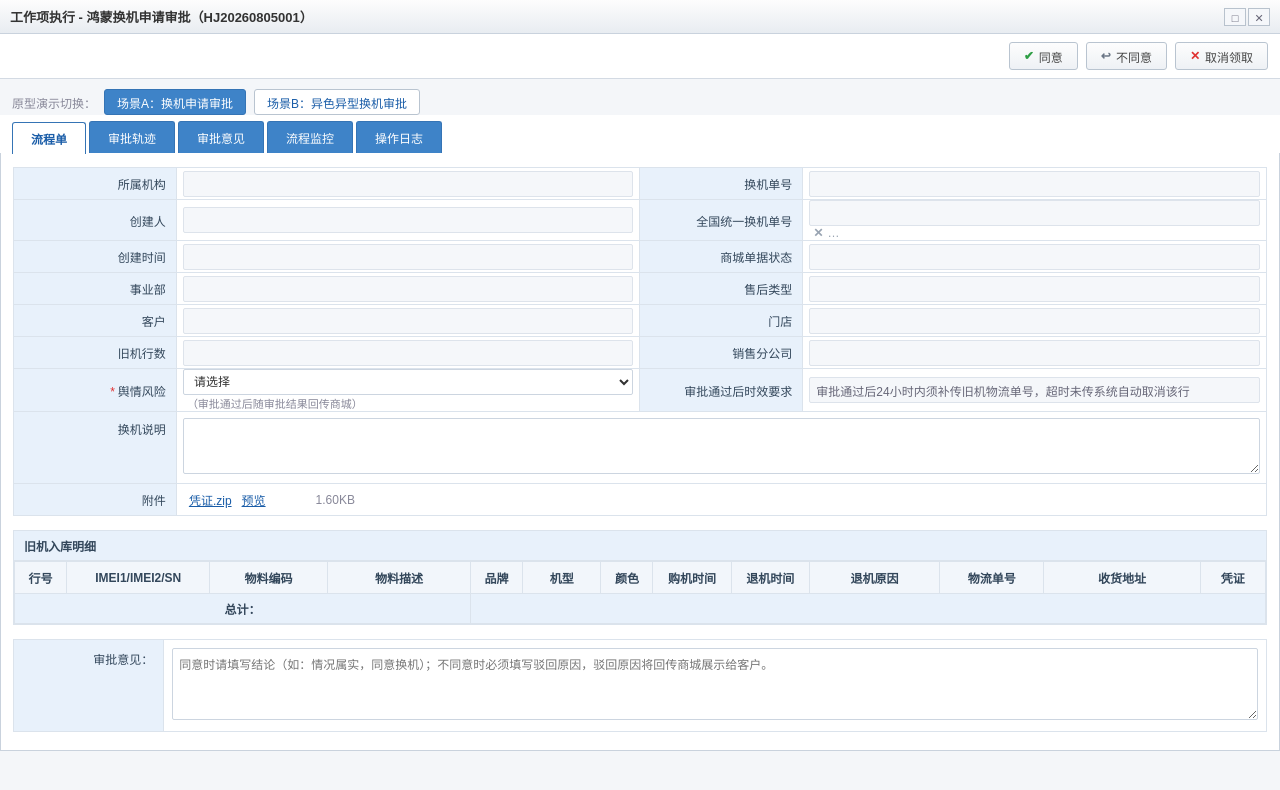
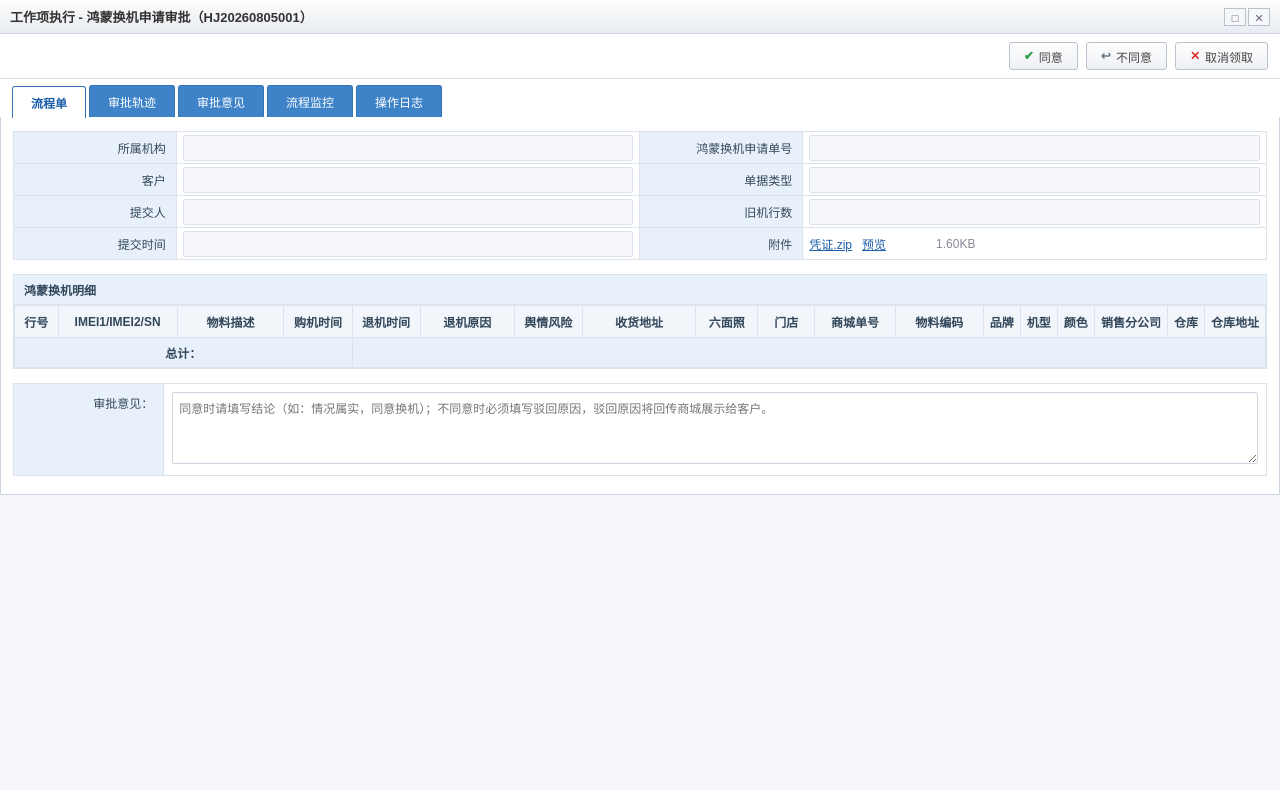
Before and after one commit to Gh616678923/hongmeng-swap-bpm-prototype, a plain HTML site: page bpm/index.html in a window 1280 px wide. Drawn offline with Linux system fonts and the light colour scheme.

Commit message:
BPM审批原型：字段调整与明细表改版

```diff
--- a/bpm/index.html
+++ b/bpm/index.html
@@ -163,16 +163,6 @@
     }
     .pane .hint { color: #889; margin-bottom: 10px; }
 
-    /* 场景切换（原型演示用） */
-    .demo-switch {
-      margin: 10px 12px 0; display: flex; gap: 8px; align-items: center;
-    }
-    .demo-switch span { color: #889; }
-    .demo-switch button {
-      height: 26px; padding: 0 12px; border: 1px solid #b9c4d0; border-radius: 3px;
-      background: #fff; cursor: pointer; font-size: 12px; color: #1a5da8;
-    }
-    .demo-switch button.cur { background: #3e83c8; color: #fff; border-color: #3574b5; }
 
     /* 提交反馈 */
     .toast {
@@ -198,13 +188,6 @@
     <button class="act-btn cancel" onclick="doApprove('取消领取')"><span class="ico">✕</span>取消领取</button>
   </div>
 
-  <!-- 场景切换（原型演示） -->
-  <div class="demo-switch">
-    <span>原型演示切换：</span>
-    <button id="swNormal" class="cur" onclick="switchScene('normal')">场景A：换机申请审批</button>
-    <button id="swDiff" onclick="switchScene('diff')">场景B：异色异型换机审批</button>
-  </div>
-
   <!-- 页签 -->
   <div class="tab-strip">
     <div class="tab cur" data-pane="paneFlow" onclick="switchTab(this)">流程单</div>
@@ -221,66 +204,27 @@
       <tr>
         <td class="lbl">所属机构</td>
         <td class="val"><input class="ipt ro" id="fOrg" readonly></td>
-        <td class="lbl">换机单号</td>
+        <td class="lbl">鸿蒙换机申请单号</td>
         <td class="val"><input class="ipt ro" id="fOrderNo" readonly></td>
-      </tr>
-      <tr>
-        <td class="lbl">创建人</td>
-        <td class="val"><input class="ipt ro" id="fCreator" readonly></td>
-        <td class="lbl">全国统一换机单号</td>
-        <td class="val">
-          <input class="ipt ro" id="fUniNo" readonly>
-          <span class="clear-x" title="清空">✕</span><span class="more">…</span>
-        </td>
-      </tr>
-      <tr>
-        <td class="lbl">创建时间</td>
-        <td class="val"><input class="ipt ro" id="fCreateTime" readonly></td>
-        <td class="lbl">商城单据状态</td>
-        <td class="val"><input class="ipt ro" id="fMallStatus" readonly></td>
-      </tr>
-      <tr>
-        <td class="lbl">事业部</td>
-        <td class="val"><input class="ipt ro" id="fBu" readonly></td>
-        <td class="lbl">售后类型</td>
-        <td class="val"><input class="ipt ro" id="fAftersaleType" readonly></td>
       </tr>
       <tr>
         <td class="lbl">客户</td>
         <td class="val"><input class="ipt ro" id="fCustomer" readonly></td>
-        <td class="lbl">门店</td>
-        <td class="val"><input class="ipt ro" id="fStore" readonly></td>
+        <td class="lbl">单据类型</td>
+        <td class="val"><input class="ipt ro" id="fBillType" readonly></td>
       </tr>
       <tr>
+        <td class="lbl">提交人</td>
+        <td class="val"><input class="ipt ro" id="fCreator" readonly></td>
         <td class="lbl">旧机行数</td>
         <td class="val"><input class="ipt ro" id="fOldRows" readonly></td>
-        <td class="lbl">销售分公司</td>
-        <td class="val"><input class="ipt ro" id="fBranch" readonly></td>
       </tr>
       <tr>
-        <td class="lbl"><span class="req">*</span>舆情风险</td>
+        <td class="lbl">提交时间</td>
+        <td class="val"><input class="ipt ro" id="fCreateTime" readonly></td>
+        <td class="lbl">附件</td>
         <td class="val">
-          <select class="ipt" id="fRisk">
-            <option value="">请选择</option>
-            <option>无舆情风险</option>
-            <option>存在舆情风险-低</option>
-            <option>存在舆情风险-高</option>
-          </select>
-          <span class="suffix">（审批通过后随审批结果回传商城）</span>
-        </td>
-        <td class="lbl">审批通过后时效要求</td>
-        <td class="val"><input class="ipt ro" value="审批通过后24小时内须补传旧机物流单号，超时未传系统自动取消该行" readonly></td>
-      </tr>
-      <tr>
-        <td class="lbl" style="vertical-align:top; padding-top:8px;">换机说明</td>
-        <td class="val" colspan="3" style="padding:6px;">
-          <textarea class="ipt" id="fRemark" style="height:56px;"></textarea>
-        </td>
-      </tr>
-      <tr>
-        <td class="lbl">附件</td>
-        <td class="val" colspan="3">
-          <div class="attach" style="padding:4px 6px; display:flex; align-items:center;">
+          <div class="attach" style="padding:4px 0; display:flex; align-items:center;">
             <a href="javascript:;">凭证.zip</a><span class="pv" onclick="alert('原型：打开附件预览')">预览</span>
             <span class="size" id="fAttachSize">1.60KB</span>
           </div>
@@ -288,32 +232,37 @@
       </tr>
     </table>
 
-    <!-- 旧机入库明细 -->
-    <div class="grid-title">旧机入库明细</div>
+    <!-- 鸿蒙换机明细 -->
+    <div class="grid-title">鸿蒙换机明细</div>
     <div class="grid-scroll">
       <table class="dtl" id="oldDtl">
         <thead>
           <tr>
             <th style="width:4%;">行号</th>
             <th style="width:11%;">IMEI1/IMEI2/SN</th>
+            <th style="width:12%;">物料描述</th>
+            <th style="width:6%;">购机时间</th>
+            <th style="width:6%;">退机时间</th>
+            <th style="width:10%;">退机原因</th>
+            <th style="width:6%;">舆情风险</th>
+            <th style="width:13%;">收货地址</th>
+            <th style="width:6%;">六面照</th>
+            <th style="width:6%;">门店</th>
+            <th style="width:8%;">商城单号</th>
             <th style="width:9%;">物料编码</th>
-            <th style="width:11%;">物料描述</th>
             <th style="width:4%;">品牌</th>
             <th style="width:6%;">机型</th>
             <th style="width:4%;">颜色</th>
-            <th style="width:6%;">购机时间</th>
-            <th style="width:6%;">退机时间</th>
-            <th style="width:10%;">退机原因</th>
-            <th style="width:8%;">物流单号</th>
-            <th style="width:12%;">收货地址</th>
-            <th style="width:5%;">凭证</th>
+            <th style="width:6%;">销售分公司</th>
+            <th style="width:6%;">仓库</th>
+            <th style="width:9%;">仓库地址</th>
           </tr>
         </thead>
         <tbody id="oldTbody"></tbody>
         <tfoot>
           <tr>
             <td class="sum" colspan="4">总计：</td>
-            <td class="sum" colspan="9" id="oldSum"></td>
+            <td class="sum" colspan="14" id="oldSum"></td>
           </tr>
         </tfoot>
       </table>
@@ -359,7 +308,7 @@
 
   <!-- ========== 审批意见 ========== -->
   <div class="pane" id="paneOpinion">
-    <div class="hint">历次节点审批意见汇总（含商城端提交时的换机说明）</div>
+    <div class="hint">历次节点审批意见汇总</div>
     <table class="op_tbl">
       <thead>
         <tr><th style="width:16%;">节点</th><th style="width:12%;">审批人</th><th style="width:16%;">审批时间</th><th style="width:10%;">结论</th><th>意见内容</th></tr>
@@ -414,16 +363,14 @@
         title: "工作项执行 - 鸿蒙换机申请审批（HJ20260805001）",
         header: {
           fOrg: "华为FD事业部-服务运营部", fOrderNo: "HJ20260805001",
-          fCreator: "张三（北京分公司-业务员）", fUniNo: "QGTYHJ-20260805-00241",
-          fCreateTime: "2026-08-05 10:23:11", fMallStatus: "售后中",
-          fBu: "华为FD事业部", fAftersaleType: "鸿蒙换机",
-          fCustomer: "广东FDB（经销商客户）", fStore: "北京体验店A",
-          fOldRows: "2 行", fBranch: "北京分公司", fAttachSize: "1.60KB",
-          fRemark: "客户鸿蒙系统换机申请，旧机2台已寄出，物流单号已填写，请审批。"
+          fCreator: "张三（北京分公司-业务员）", fBillType: "鸿蒙换机申请单",
+          fCreateTime: "2026-08-05 10:23:11",
+          fCustomer: "广东FDB（经销商客户）",
+          fOldRows: "2 行", fAttachSize: "1.60KB"
         },
         oldRows: [
-          { sn: "5XNRJI1294792039", code: "100191029603700", material: "手机.华为.P80U 8+256G 曜金黑", brand: "华为", model: "P80U", color: "黑色", sale: "2026-06-25", ret: "2026-08-01", reason: "比亚迪APP无法适配车机", logi: "SF12345678876", addr: "北京市朝阳区XX路XX号 张三 13812345678", up: "六面照✓ ISRP✓" },
-          { sn: "6H8C938475829HJ2", code: "100191029603701", material: "手机.华为.P80U 8+256G 皓月白", brand: "华为", model: "P80U", color: "白色", sale: "2026-06-25", ret: "2026-08-02", reason: "微信/输入法卡死不可用", logi: "SF11111111111", addr: "北京市朝阳区XX路XX号 张三 13812345678", up: "六面照✓ ISRP✓" }
+          { sn: "5XNRJI1294792039", isDiff: false, risk: "", store: "北京体验店A", mallNo: "SH20260805001", code: "100191029603700", material: "手机.华为.P80U 8+256G 曜金黑", brand: "华为", model: "P80U", color: "黑色", sale: "2026-06-25", ret: "2026-08-01", reason: "比亚迪APP无法适配车机", logi: "SF12345678876", addr: "北京市朝阳区XX路XX号 张三 13812345678", branch: "北京分公司", warehouse: "北京代管仓", whAddr: "北京市朝阳区XX路XX号", up: "6/6✓" },
+          { sn: "6H8C938475829HJ2", isDiff: false, risk: "低", store: "北京体验店A", mallNo: "SH20260805001", code: "100191029603701", material: "手机.华为.P80U 8+256G 皓月白", brand: "华为", model: "P80U", color: "白色", sale: "2026-06-25", ret: "2026-08-02", reason: "微信/输入法卡死不可用", logi: "SF11111111111", addr: "北京市朝阳区XX路XX号 张三 13812345678", branch: "北京分公司", warehouse: "北京代管仓", whAddr: "北京市朝阳区XX路XX号", up: "6/6✓" }
         ],
         diffRows: [],
         trace: [
@@ -437,15 +384,13 @@
         title: "工作项执行 - 异色异型换机审批（HJ20260800008）",
         header: {
           fOrg: "华为FD事业部-服务运营部", fOrderNo: "HJ20260800008",
-          fCreator: "郑十（南京分公司-业务员）", fUniNo: "QGTYHJ-20260801-00187",
-          fCreateTime: "2026-08-01 15:20:33", fMallStatus: "售后中(待确认)",
-          fBu: "华为FD事业部", fAftersaleType: "鸿蒙换机",
-          fCustomer: "江苏FD（经销商客户）", fStore: "南京体验店G",
-          fOldRows: "1 行", fBranch: "南京分公司", fAttachSize: "2.35KB",
-          fRemark: "P80U白色库存不足，经与客户线下沟通同意改换Mate60雅川青，客户将在商城确认，本次提请审批。"
+          fCreator: "郑十（南京分公司-业务员）", fBillType: "异色异型换机申请单",
+          fCreateTime: "2026-08-01 15:20:33",
+          fCustomer: "江苏FD（经销商客户）",
+          fOldRows: "1 行", fAttachSize: "2.35KB"
         },
         oldRows: [
-          { sn: "6Y7U889900112233", code: "100191029603702", material: "手机.华为.P80U 8+256G 皓月白", brand: "华为", model: "P80U", color: "白色", sale: "2026-07-01", ret: "2026-07-28", reason: "无法登录华为账号", logi: "SF33334444555", addr: "南京市鼓楼区XX路XX号 郑十 13951688888", up: "六面照✓ ISRP✓" }
+          { sn: "6Y7U889900112233", isDiff: true, risk: "", store: "南京体验店G", mallNo: "SH20260800008", code: "100191029603702", material: "手机.华为.P80U 8+256G 皓月白", brand: "华为", model: "P80U", color: "白色", sale: "2026-07-01", ret: "2026-07-28", reason: "无法登录华为账号", logi: "SF33334444555", addr: "南京市鼓楼区XX路XX号 郑十 13951688888", branch: "南京分公司", warehouse: "南京代管仓", whAddr: "南京市鼓楼区XX路XX号", up: "6/6✓" }
         ],
         diffRows: [
           { no: 1, type: "异色异型换机", oldCode: "100191029603702", oldMat: "手机.华为.P80U 8+256G 皓月白", newCode: "100191029603703", newMat: "手机.华为.Mate60 12+512G 雅川青", brand: "华为", model: "Mate60", color: "雅川青", reason: "P80U皓月白库存不足，客户同意更换同价位机型", oldSn: "6Y7U889900112233" }
@@ -474,7 +419,27 @@
         var up = r.up.indexOf("✓") >= 0
           ? '<span class="upload-done">' + r.up + '</span>'
           : '<span class="upload-miss">' + r.up + '</span>';
-        return "<tr><td>" + (i + 1) + "</td><td>" + r.sn + "</td><td>" + r.code + "</td><td style=\"text-align:left;\">" + r.material + "</td><td>" + r.brand + "</td><td>" + r.model + "</td><td>" + r.color + "</td><td>" + r.sale + "</td><td>" + r.ret + "</td><td style=\"text-align:left;\">" + r.reason + "</td><td>" + r.logi + "</td><td style=\"text-align:left;\">" + r.addr + "</td><td>" + up + "</td></tr>";
+        var risk = r.risk ? '<span style="color:#e03131;">' + r.risk + '</span>' : '无';
+        return "<tr>" +
+          "<td>" + (i + 1) + "</td>" +
+          "<td>" + r.sn + "</td>" +
+          "<td style=\"text-align:left;\">" + r.material + "</td>" +
+          "<td>" + r.sale + "</td>" +
+          "<td>" + r.ret + "</td>" +
+          "<td style=\"text-align:left;\">" + r.reason + "</td>" +
+          "<td>" + risk + "</td>" +
+          "<td style=\"text-align:left;\">" + r.addr + "</td>" +
+          "<td>" + up + "</td>" +
+          "<td>" + (r.store || "—") + "</td>" +
+          "<td>" + (r.mallNo || "—") + "</td>" +
+          "<td>" + r.code + "</td>" +
+          "<td>" + r.brand + "</td>" +
+          "<td>" + r.model + "</td>" +
+          "<td>" + r.color + "</td>" +
+          "<td>" + (r.branch || "—") + "</td>" +
+          "<td>" + (r.warehouse || "—") + "</td>" +
+          "<td style=\"text-align:left;\">" + (r.whAddr || "—") + "</td>" +
+          "</tr>";
       }).join("");
       document.getElementById("oldSum").textContent = s.oldRows.length + " 行";
       // 异色异型明细
@@ -499,9 +464,6 @@
         return '<div class="' + cls + '">' + node + card + '</div>';
       }).join("") + '</div>';
       // 按钮
-      document.getElementById("swNormal").className = key === "normal" ? "cur" : "";
-      document.getElementById("swDiff").className = key === "diff" ? "cur" : "";
-      document.getElementById("fRisk").value = "";
       document.getElementById("fOpinion").value = "";
     }
 
@@ -526,12 +488,10 @@
       setTimeout(function () { t.style.display = "none"; }, 2400);
     }
     function doApprove(action) {
-      var risk = document.getElementById("fRisk").value;
       var opinion = document.getElementById("fOpinion").value.trim();
       if (action === "同意") {
-        if (!risk) { toast("请先选择「舆情风险」标记（将随审批结果回传商城）"); return; }
         if (!opinion) { toast("同意时请填写审批意见"); return; }
-        toast("原型：审批「同意」已提交，结果+舆情风险【" + risk + "】实时回传TLmall，商城单据状态更新为「售后中」");
+        toast("原型：审批「同意」已提交，结果实时回传TLmall，商城单据状态更新为「售后中」");
       } else if (action === "不同意") {
         if (!opinion) { toast("不同意时必须填写驳回原因（将回传商城展示给客户）"); return; }
         toast("原型：审批「不同意」已提交，驳回原因回传TLmall，商城单据状态更新为「审批驳回」");
```
